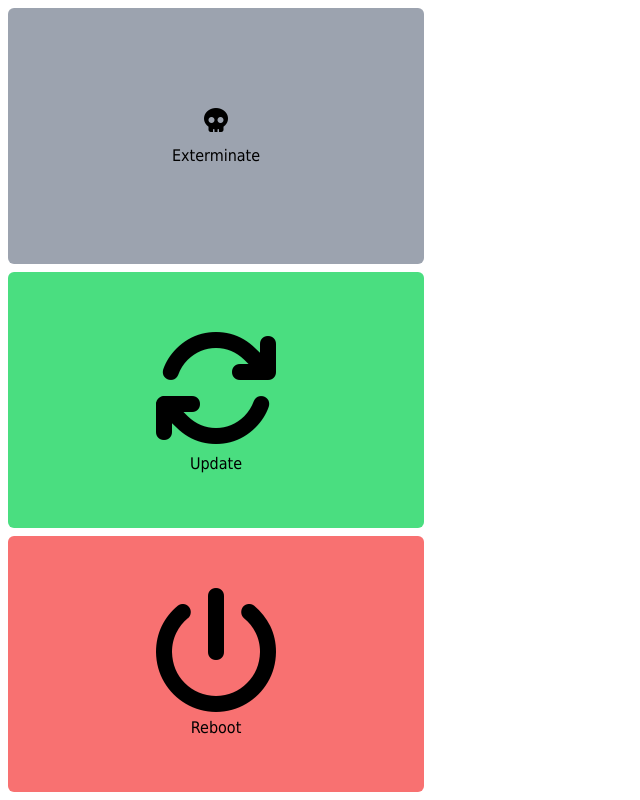
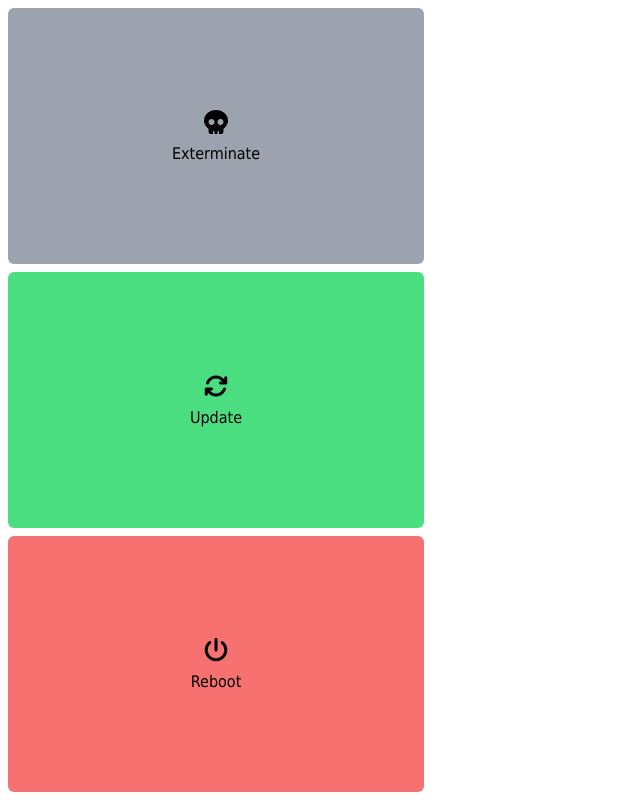
Before and after one commit to wvb-nuvias/Q.Dalek, a PHP site: page / in a window 1280 px wide. Shown: the whole page, without its empty margins (0-640 px from the left). Run offline with PHP 8.4, Linux system fonts and the light colour scheme; some libraries are stand-ins or nearby versions.

Commit message:
resizing

```diff
--- a/index.php
+++ b/index.php
@@ -33,20 +33,20 @@
 
         <div class="grid grid-flow-col grid-cols-3 grid-rows-3 justify-items-stretch gap-2 w-full h-full p-2">
             <button onclick="exterminate()" class="rounded-md bg-gray-400">
-                <div class="flex flex-col gap-2">
+                <div class="flex flex-col gap-1">
                     <div class="h-4/5 text-2xl fa-solid fa-skull"></div>
                     <div class="h-1/5">Exterminate</div>
                 </div>
             </button>
             <button onclick="update()" class="rounded-md bg-green-400">
-                <div class="flex flex-col">
-                    <div class="h-4/5 text-9xl fa-solid fa-2xl fa-refresh"></div>
+                <div class="flex flex-col gap-1">
+                    <div class="h-4/5 text-2xl fa-solid fa-refresh"></div>
                     <div class="h-1/5">Update</div>
                 </div>
             </button>
             <button onclick="reboot()" class="rounded-md bg-red-400">
-                <div class="flex flex-col">
-                    <div class="h-4/5 text-9xl fa-solid fa-2xl fa-power-off"></div>
+                <div class="flex flex-col gap-1">
+                    <div class="h-4/5 text-2xl fa-solid fa-power-off"></div>
                     <div class="h-1/5">Reboot</div>
                 </div>
             </button>
```
